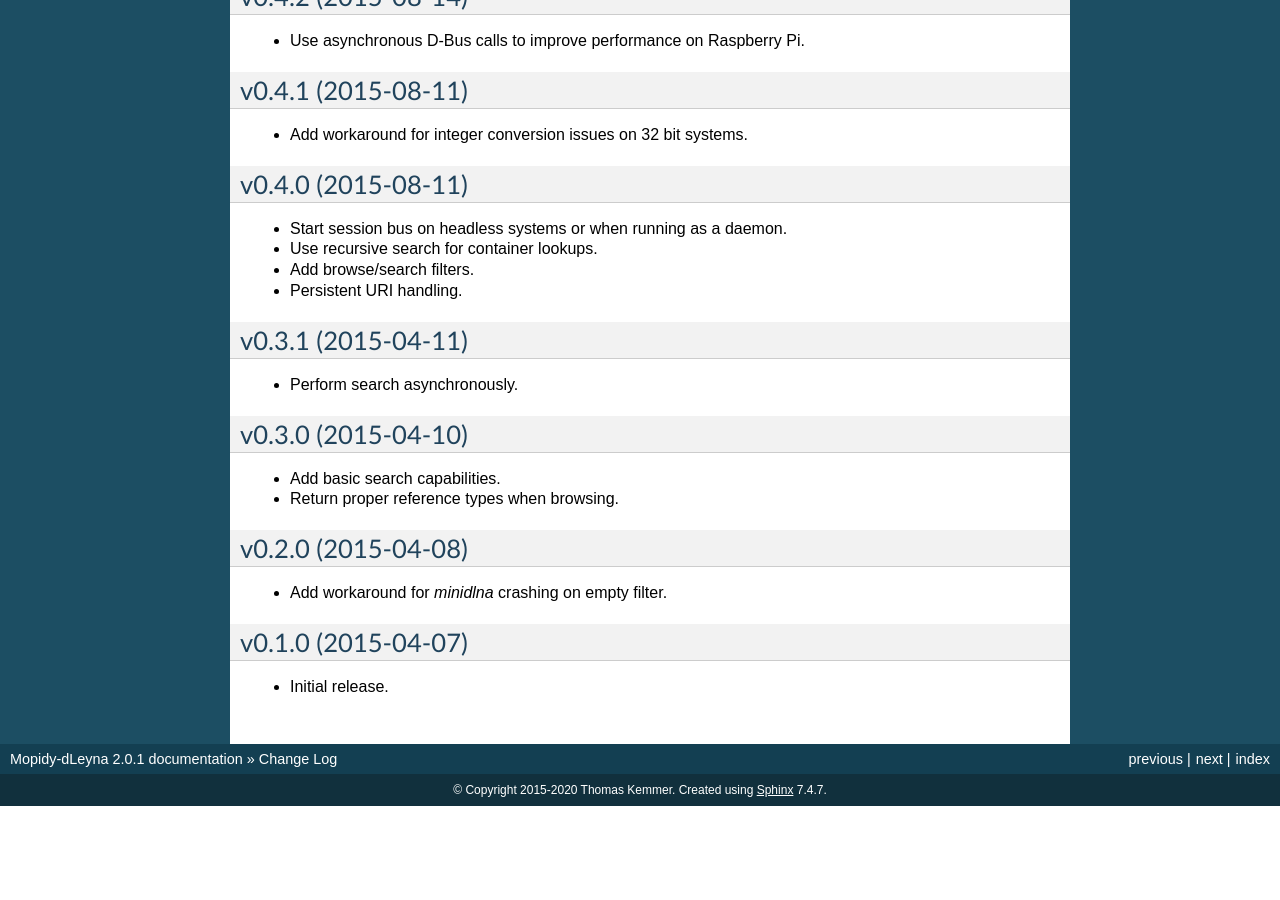
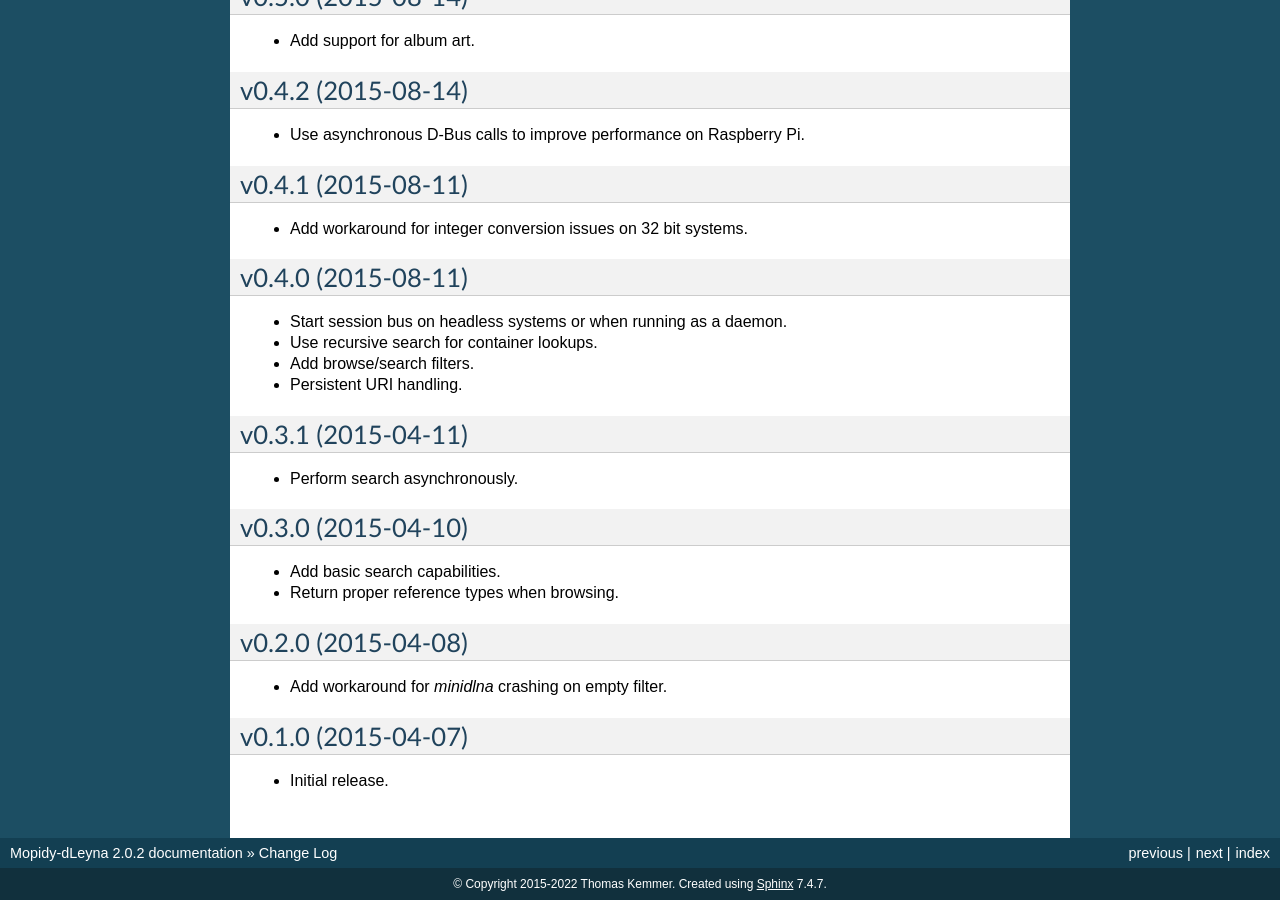
Before and after one commit to tkem/mopidy-dleyna, a Sphinx documentation site: the page built from docs/changelog.rst, in a window 1280 px wide and 900 px high, scrolled down 2379 px. Built offline with Sphinx 7.4.7, drawn with Linux system fonts in a browser that asks for light colours; before the commit the page ends 3185 px from its top, so only the background shows below that; some of the changed text lies outside the part shown.

Commit message:
Prepare v2.0.2.

```diff
--- a/CHANGELOG.rst
+++ b/CHANGELOG.rst
@@ -1,3 +1,9 @@
+v2.0.2 (UNRELEASED)
+===================
+
+- Support Python 3.10.
+
+
 v2.0.1 (2020-07-06)
 ===================
 
--- a/docs/conf.py
+++ b/docs/conf.py
@@ -20,7 +20,7 @@
 
 
 project = "Mopidy-dLeyna"
-copyright = "2015-2020 Thomas Kemmer"
+copyright = "2015-2022 Thomas Kemmer"
 version = get_version()
 release = version
 
--- a/setup.cfg
+++ b/setup.cfg
@@ -1,6 +1,6 @@
 [metadata]
 name = Mopidy-dLeyna
-version = 2.0.1
+version = 2.0.2
 url = https://github.com/tkem/mopidy-dleyna
 author = Thomas Kemmer
 author_email = tkemmer@computer.org
```
Also changed, not shown: README.rst (+11 -3 lines).
